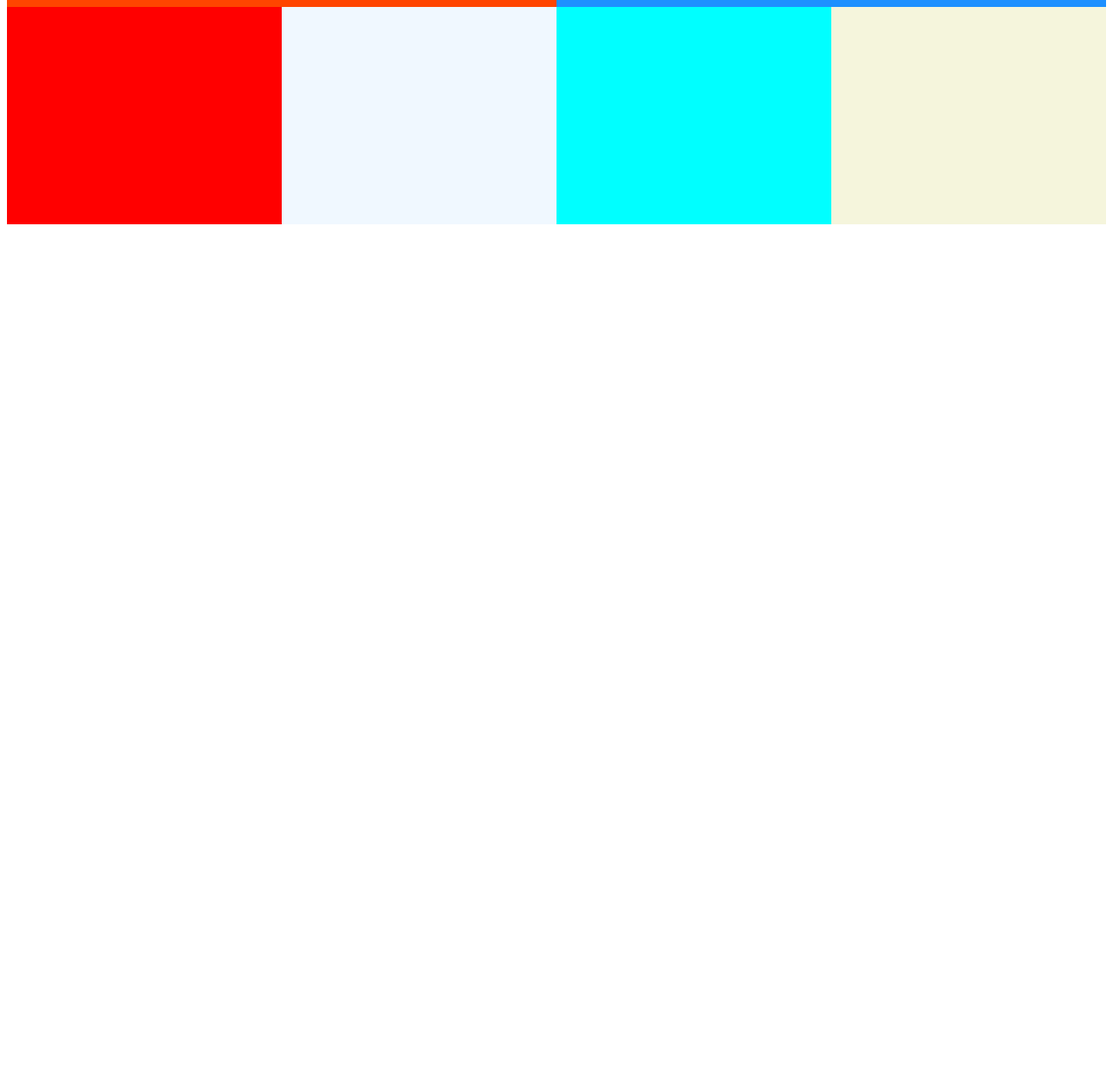
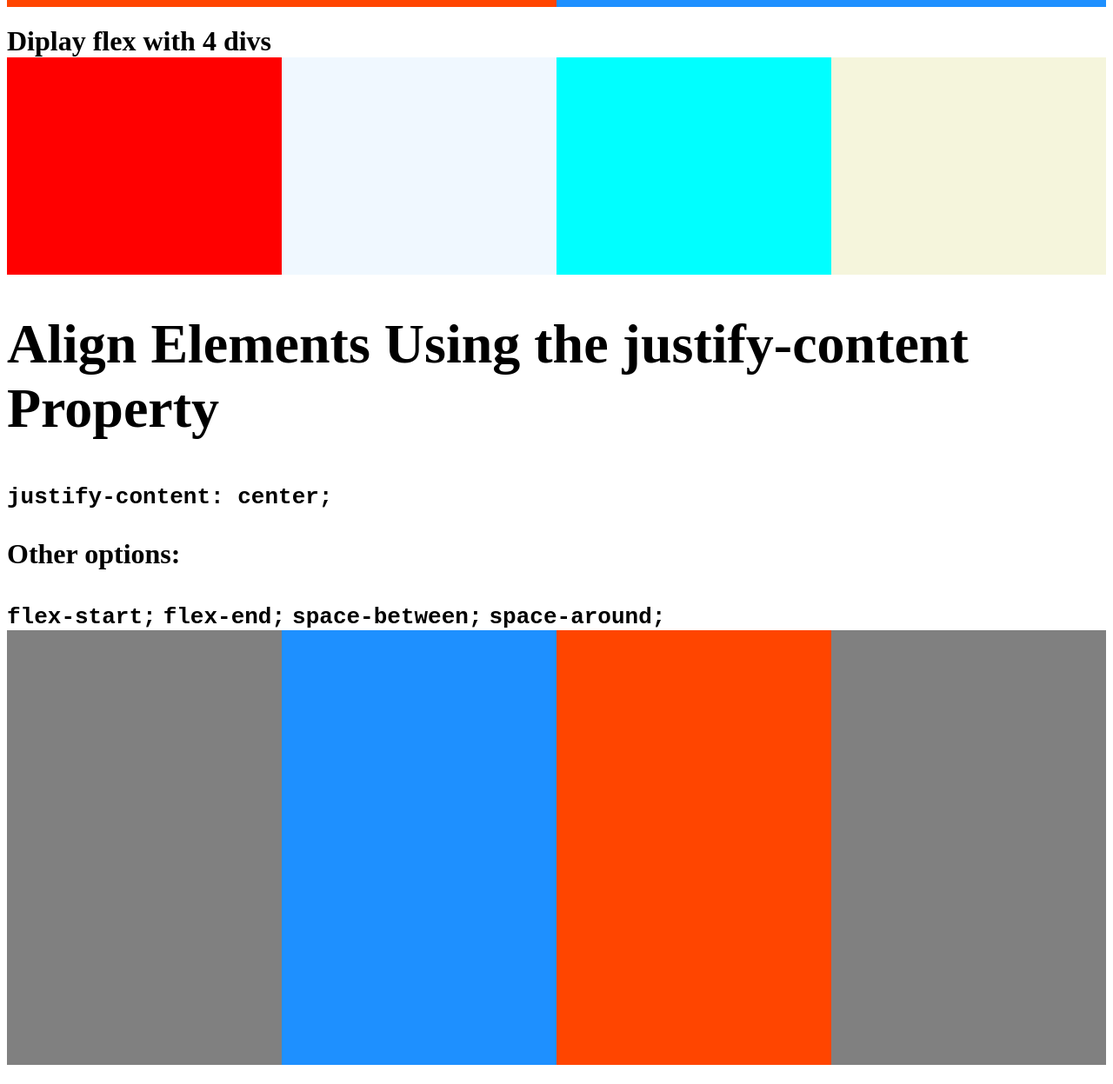
Before and after one commit to tramyardg/fcc-curriculum, a plain HTML site: page responsive-design/css-flexbox/index.html in a window 1280 px wide. Shown: the part 500-1747 px from the top of the page at 87% size. Before the commit the page ends 800 px from the top, so only its background shows below. Drawn offline with Linux system fonts and the light colour scheme.

Commit message:
justify-content options: [center, flex-start/end, space-around/between]

```diff
--- a/responsive-design/css-flexbox/index.html
+++ b/responsive-design/css-flexbox/index.html
@@ -24,7 +24,7 @@
         width: 100%;
         height: 100%;
     }
-
+    /*----------------------------*/
     #box {
         height: 250px;
         display: flex;
@@ -50,6 +50,24 @@
         width: 100%;
         height: 100%;
     }
+    /*----------------------------*/
+    #box-new {
+        background: gray;
+        display: flex;
+        height: 500px;
+        /**/
+        justify-content: center;
+    }
+    #box-new-1 {
+        background-color: dodgerblue;
+        width: 25%;
+        height: 100%;
+    }
+    #box-new-2 {
+        background-color: orangered;
+        width: 25%;
+        height: 100%;
+    }
 </style>
 </head>
 <body>
@@ -59,6 +77,7 @@
     <div id="right-box"></div>
 </div>
 
+<h1>Diplay flex with 4 divs
 <div id="box">
     <div id="box-1"></div>
     <div id="box-2"></div>
@@ -66,5 +85,19 @@
     <div id="box-4"></div>
 </div>
 
+<div>
+    <h1>Align Elements Using the justify-content Property</h1>
+    <code>justify-content: center;</code>
+    <p>Other options:</p>
+    <code>flex-start;</code>
+    <code>flex-end;</code>
+    <code>space-between;</code>
+    <code>space-around;</code>
+</div>
+<div id="box-new">
+    <div id="box-new-1"></div>
+    <div id="box-new-2"></div>
+</div>
+
 </body>
 </html>
```
Also changed, not shown: responsive-design/css-flexbox/twitter-embed.html (+2 -0 lines).
